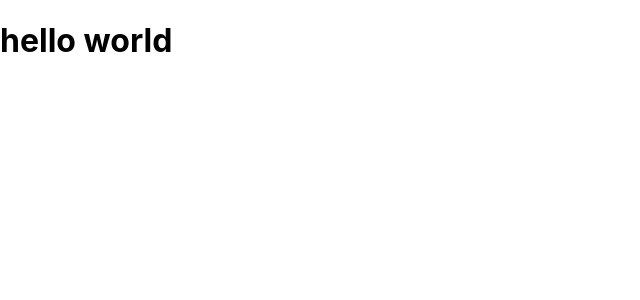
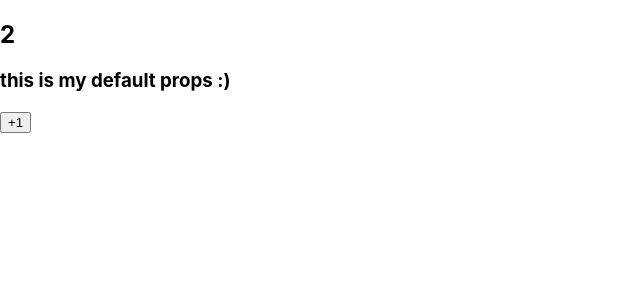
Before and after one commit to albertshkhyan/react-and-typescript-basics-lessons, a React (Create React App) app: page / in a window 1280 px wide. Shown: the top 300 px of the page, without its empty margins (0-640 px from the left). Built offline with nearby package versions, Linux system fonts and the light colour scheme.

Commit message:
typeing class components and  typeing lifecycles

```diff
--- a/src/App.tsx
+++ b/src/App.tsx
@@ -2,84 +2,188 @@ import React from 'react';
 // import logo from './logo.svg';
 import './App.css';
 
-//# Typeing of functional component - define as component
-// const Title: React.FunctionComponent = () => <h1>Hello World</h1>
-//or
-// const Title: React.FC = () => <h1>Hello World</h1>
-//if we will remove return jsx of Title component
-// const Title: React.FC = () => {}//Error - functional component always must return something
+/**----------------------------------------- */
+// class Counter extends React.Component {
+// 	state = {
+// 		count: 0,
+// 	};
 
-/**------------------------------------------ */
-//Typescript React.FC<Props> - typeing of props
-// const Title: React.FC<{text: string}> = ({text}) => {
-//   return <h1>{text}</h1>
+// 	handleClick = () => {
+// 		this.setState(({ count }) => ({
+// 			count: ++count,
+// 		}));
+// 	};
+
+// 	render() {
+// 		return (
+// 			<>
+// 				<h2>{this.state.count}</h2>
+// 				<button onClick={this.handleClick}>+1</button>
+// 			</>
+// 		);
+// 	}
 // }
 
-/**------------------------------------------ */
-//# we can not type the children props, but we can also typeing the children
-// const Title: React.FC<{ text: string }> = ({ text, children }) => {
-// 	return (
-// 		<h1>
-// 			{text}
-// 			{children}
-// 		</h1>
-// 	);
+/**----------------------------------------- */
+//Typeing class component - we again use generic types (<>)
+/**
+ * 1 generics is props typeing
+ * 2 generics is state typeing
+ */
+// class Counter extends React.Component<{}, { count: number }> {
+// 	state = {
+// 		count: 0,
+// 	};
+
+// 	handleClick = () => {
+// 		this.setState(({ count }) => ({
+// 			count: ++count,
+// 		}));
+// 	};
+
+// 	render() {
+// 		return (
+// 			<>
+// 				<h2>{this.state.count}</h2>
+// 				<button onClick={this.handleClick}>+1</button>
+// 			</>
+// 		);
+// 	}
+// }
+
+/**----------------------------------------- */
+
+//# if the number of these values increases, then the best option is to create separate types
+
+//Without type we can use interface, for more opportunities (example interfaces can extend from another interface)
+
+//by default state is read-only but in props we can specify readonly modificator
+// type CounterState = {
+// 	count: number;
 // };
 
-/**------------------------------------------ */
-
-/* There are 2 options to describe props
-    1.Using generic types - React.FC<text: string> - if we will have props a lot of. It will not be very beautiful.
-
-    2. More optimal variant use interfaces or types.
-     Interface gives more opportunities
-
-    Generics types have own individual features
-*/
-
-//1. With type keyword do typeing
-//in this case we not specify React.FC<>, it not need when we use type
-
-// type TitleProps = {
-// 	text: string;
-// 	age?: number;
+// type CounterProps = {
+// 	//after  this field will give error, because it we must transfer to our compnent or we can specify it as optional (?)
+// 	title: string;
 // };
 
-// //# const Title: React.FC<{ text: string }> = ({ text, children }) => {
-// //# const Title = ({ text, children }: TitleProps) => {
-// //# with children not work -because in TitleProps we not have children key
-// // const Title = ({ text }: TitleProps) => {
-// //# or use like this - more readable - props
-// // const Title = (props: TitleProps) => {
-// //# default value - v1
-// const Title = ({ text, age = 20 }: TitleProps) => {
-// 	return (
-// 		<h1>
-// 			{text}
-// 			{/* {props.text} */}
-// 			{/* {children} */}
-// 		</h1>
-// 	);
-// };
+// class Counter extends React.Component<CounterProps, CounterState> {
+// 	//# when use constructor
+// 	// constructor(props) {//error
+// 	// Here we props are typeing 2 time, in generic type and in constructor.
+// 	constructor(props: CounterProps) {
+// 		super(props);
+// 		this.state = {
+// 			count: 0,
+// 		};
+// 	}
 
-/**------------------------------------------ */
-//# type and children together
-type TitleProps = {
-	text: string;
-	age?: number;
+// 	//# when not use constructor
+// 	// state = {
+// 	// 	count: 0,
+// 	// };
+
+// 	//# Default props ts+react
+// 	static defaultProps: CounterProps = {
+// 		title: 'this is my default props :)',
+// 	};
+
+// 	handleClick = () => {
+// 		this.setState(({ count }) => ({
+// 			count: ++count,
+// 		}));
+// 		// this.state.count = 1; // Cannot assign to 'count' because it is a read-only property.
+// 	};
+
+// 	render() {
+// 		// this.props.title = 'another text'; // default alredy read-only to like state, not need specify readonly modificator -  give warning becase in above (type CounterProps) we specify props (title field) as readonly
+// 		return (
+// 			<>
+// 				<h2>{this.state.count}</h2>
+// 				<h3>{this.props.title}</h3>
+// 				<button onClick={this.handleClick}>+1</button>
+// 			</>
+// 		);
+// 	}
+// }
+
+/**------------------- Typeing of lifecycle ---------------------- */
+
+type CounterState = {
+	count: number;
 };
 
-const Title: React.FC<TitleProps> = ({ text, children }) => {
-	return (
-		<h1>
-			{text}
-			{children}
-		</h1>
-	);
+type CounterProps = {
+	title: string;
 };
 
+class Counter extends React.Component<CounterProps, CounterState> {
+	//# when not use constructor
+	state = {
+		count: 0,
+	};
+
+	//# Default props ts+react
+	static defaultProps: CounterProps = {
+		title: 'this is my default props :)',
+	};
+
+	handleClick = () => {
+		this.setState(({ count }) => ({
+			count: ++count,
+		}));
+	};
+
+	/**
+	 * typing these methods (lifecycles) is not difficult because these are ordinary functions and all we need to do is << describe the arguments>> and << the returned result >>
+	 */
+
+	/**
+	 * getDerivedStateFromProps
+      is invoked right before calling the render method
+      It should return an object to update the state, or null to update nothing.
+	 */
+
+	//# << describe the arguments>>
+	// static getDerivedStateFromProps(props: CounterProps, state: CounterState) {}
+
+	// componentDidMount() {}
+
+	// shouldComponentUpdate(nextProps: CounterProps, nextState: CounterState) {
+	// 	return true;
+	// }
+
+	//# << the returned result >>
+	//getDerivedStateFromProps - It should return an object to update the state, or null to update nothing.
+	static getDerivedStateFromProps(props: CounterProps, state: CounterState): CounterState | null {
+		return true ? { count: 2 } : null; //get rid of warning
+	}
+
+	// componentDidMount - returns nothing and accepts nothing but serves for some additional calculations before the final rendering, for this we just use void
+	// componentDidMount() {}
+	componentDidMount(): void {
+		//void - no return data
+	}
+
+	// shouldComponentUpdate - based on internal calculations, determines whether the component should be updated or not. its always return boolean value
+	shouldComponentUpdate(nextProps: CounterProps, nextState: CounterState): boolean {
+		return true;
+	}
+
+	render() {
+		return (
+			<>
+				<h2>{this.state.count}</h2>
+				<h3>{this.props.title}</h3>
+				<button onClick={this.handleClick}>+1</button>
+			</>
+		);
+	}
+}
+
 function App() {
-	return <Title text="hello world" />;
+	// return <Counter title="This is my title with CounterProps" />;
+	return <Counter />; //when we not specify title work our default props whcih we define in Counter component
 }
 
 export default App;
```
